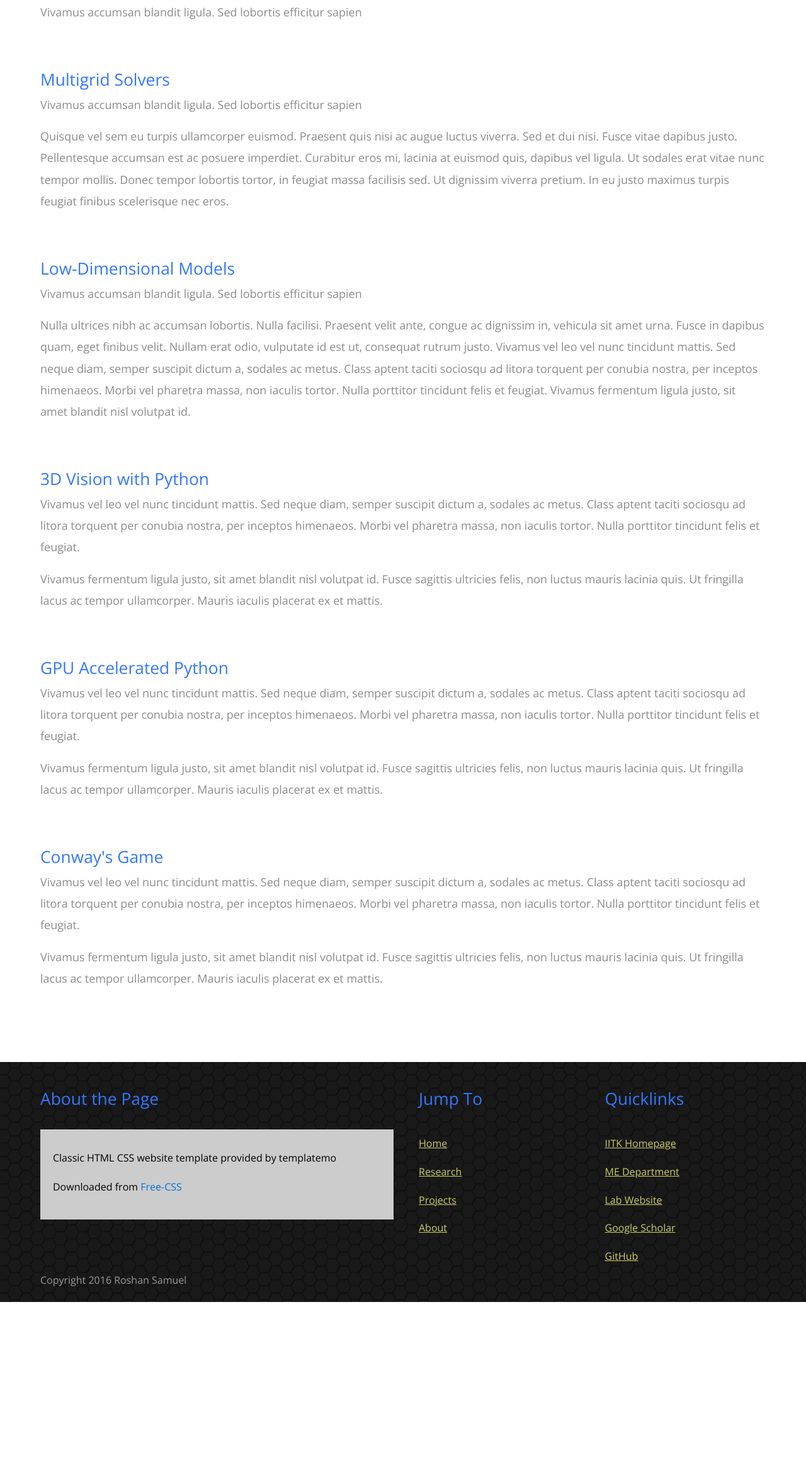
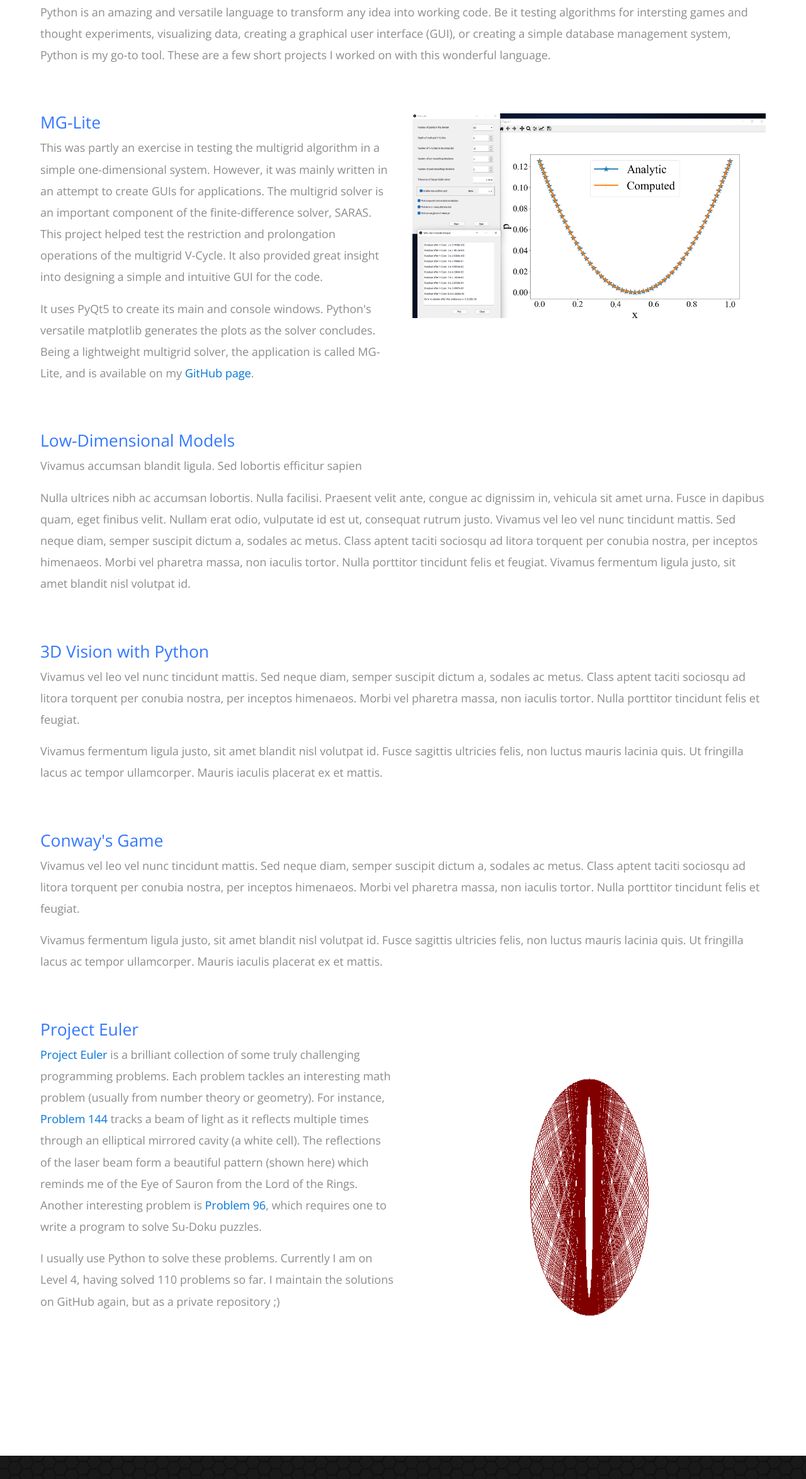
Before and after one commit to roshansamuel/roshansamuel.github.io, a plain HTML site: page projects.html in a window 1280 px wide. Shown: the part 425-2773 px from the top of the page at 63% size. Before the commit the page ends 2492 px from the top, so only its background shows below. Drawn offline with nearby package versions, Linux system fonts and the light colour scheme; a script that the page names is missing.

Commit message:
Expanded Projects page. Added more images

```diff
--- a/projects.html
+++ b/projects.html
@@ -74,15 +74,36 @@ http://www.templatemo.com/tm-488-classic
                 <div class="row tm-2-rows-sm-swap">
                     <div class="col-xs-12">
                         <h2 class="tm-gold-text">Projects</h3>
-                        <p>Vivamus accumsan blandit ligula. Sed lobortis efficitur sapien</p>
+                        <p>
+                        Python is an amazing and versatile language to transform any idea into working code.
+                        Be it testing algorithms for intersting games and thought experiments, visualizing data,
+                        creating a graphical user interface (GUI), or creating a simple database management system, Python is my go-to tool.
+                        These are a few short projects I worked on with this wonderful language.
+                        </p>
                     </div>
                 </div>
 
                 <div class="row tm-margin-t-mid">
-                    <div class="col-xs-12">
-                        <h3 class="tm-gold-text">Multigrid Solvers</h3>
-                        <p>Vivamus accumsan blandit ligula. Sed lobortis efficitur sapien</p>
-                        <p>Quisque vel sem eu turpis ullamcorper euismod. Praesent quis nisi ac augue luctus viverra. Sed et dui nisi. Fusce vitae dapibus justo. Pellentesque accumsan est ac posuere imperdiet. Curabitur eros mi, lacinia at euismod quis, dapibus vel ligula. Ut sodales erat vitae nunc tempor mollis. Donec tempor lobortis tortor, in feugiat massa facilisis sed. Ut dignissim viverra pretium. In eu justo maximus turpis feugiat finibus scelerisque nec eros.</p>
+                    <div class="col-xs-12 col-sm-6">
+                        <h3 class="tm-gold-text">MG-Lite</h3>
+                        <p>
+                        This was partly an exercise in testing the multigrid algorithm in a simple one-dimensional system.
+                        However, it was mainly written in an attempt to create GUIs for applications.
+                        The multigrid solver is an important component of the finite-difference solver, SARAS.
+                        This project helped test the restriction and prolongation operations of the multigrid V-Cycle.
+                        It also provided great insight into designing a simple and intuitive GUI for the code.
+                        </p>
+                        <p>
+                        It uses PyQt5 to create its main and console windows.
+                        Python's versatile matplotlib generates the plots as the solver concludes.
+                        Being a lightweight multigrid solver, the application is called MG-Lite, and is available on my
+                        <a href="https://github.com/roshansamuel/mg-lite" target="_blank">
+                        GitHub page</a>.
+                        </p>
+                    </div>
+
+                    <div class="col-xs-12 col-sm-6">
+                        <img src="resources/mgLite.png" alt="Image" class="img-fluid tm-img-post">
                     </div>
                 </div>
 
@@ -104,17 +125,36 @@ http://www.templatemo.com/tm-488-classic
 
                 <div class="row tm-margin-t-mid">
                     <div class="col-xs-12">
-                        <h3 class="tm-gold-text">GPU Accelerated Python</h3>
+                        <h3 class="tm-gold-text">Conway's Game</h3>
                         <p>Vivamus vel leo vel nunc tincidunt mattis. Sed neque diam, semper suscipit dictum a, sodales ac metus. Class aptent taciti sociosqu ad litora torquent per conubia nostra, per inceptos himenaeos. Morbi vel pharetra massa, non iaculis tortor. Nulla porttitor tincidunt felis et feugiat.</p>
                         <p>Vivamus fermentum ligula justo, sit amet blandit nisl volutpat id. Fusce sagittis ultricies felis, non luctus mauris lacinia quis. Ut fringilla lacus ac tempor ullamcorper. Mauris iaculis placerat ex et mattis.</p>
                     </div>
                 </div>
 
                 <div class="row tm-margin-t-mid">
-                    <div class="col-xs-12">
-                        <h3 class="tm-gold-text">Conway's Game</h3>
-                        <p>Vivamus vel leo vel nunc tincidunt mattis. Sed neque diam, semper suscipit dictum a, sodales ac metus. Class aptent taciti sociosqu ad litora torquent per conubia nostra, per inceptos himenaeos. Morbi vel pharetra massa, non iaculis tortor. Nulla porttitor tincidunt felis et feugiat.</p>
-                        <p>Vivamus fermentum ligula justo, sit amet blandit nisl volutpat id. Fusce sagittis ultricies felis, non luctus mauris lacinia quis. Ut fringilla lacus ac tempor ullamcorper. Mauris iaculis placerat ex et mattis.</p>
+                    <div class="col-xs-12 col-sm-6">
+                        <h3 class="tm-gold-text">Project Euler</h3>
+                        <p>
+                        <a href="https://projecteuler.net/" target="_blank">
+                        Project Euler</a>
+                        is a brilliant collection of some truly challenging programming problems.
+                        Each problem tackles an interesting math problem (usually from number theory or geometry).
+                        For instance, <a href="https://projecteuler.net/problem=144" target="_blank">Problem 144</a>
+                        tracks a beam of light as it reflects multiple times through an elliptical mirrored cavity (a white cell).
+                        The reflections of the laser beam form a beautiful pattern (shown here)
+                        which reminds me of the Eye of Sauron from the Lord of the Rings.
+                        Another interesting problem is <a href="https://projecteuler.net/problem=96" target="_blank">Problem 96</a>,
+                        which requires one to write a program to solve Su-Doku puzzles.
+                        </p>
+                        <p>
+                        I usually use Python to solve these problems.
+                        Currently I am on Level 4, having solved 110 problems so far.
+                        I maintain the solutions on GitHub again, but as a private repository ;)
+                        </p>
+                    </div>
+
+                    <div class="col-xs-12 col-sm-6">
+                        <img src="resources/eyeSauron.png" alt="Image" class="img-fluid tm-img-post">
                     </div>
                 </div>
 
```
Also changed, not shown: research.html (+46 -23 lines), resources/eyeSauron.png (added), resources/mgLite.png (added), resources/nucsLDC.png (added), resources/rtiFortran.png (added), resources/sarasLES.png (added), resources/sarasSpectrum.png (added), 1 other file.
